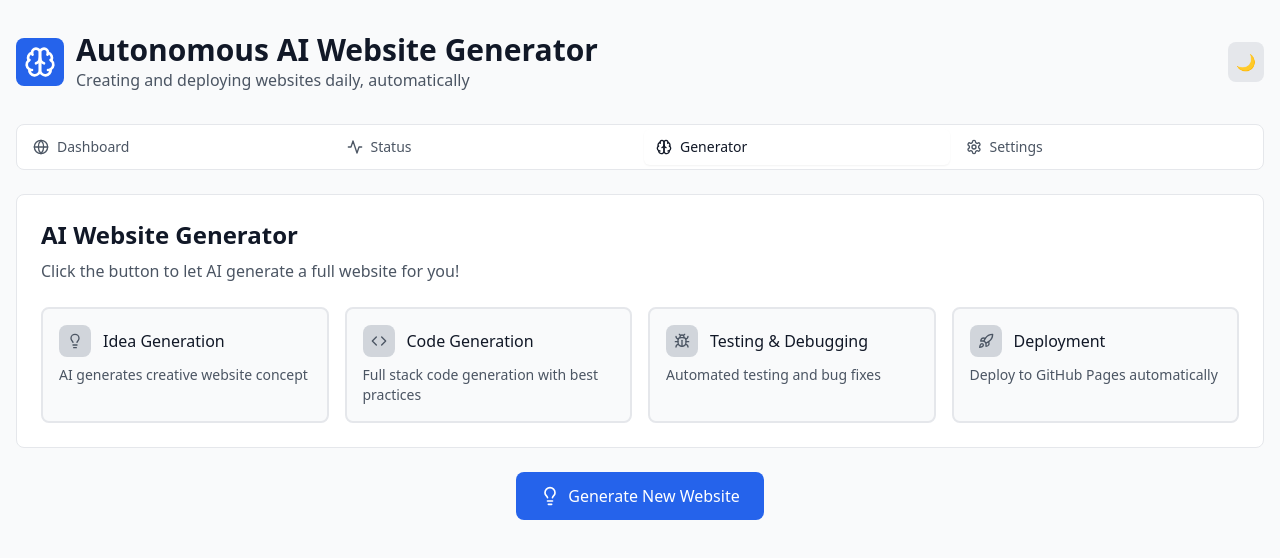
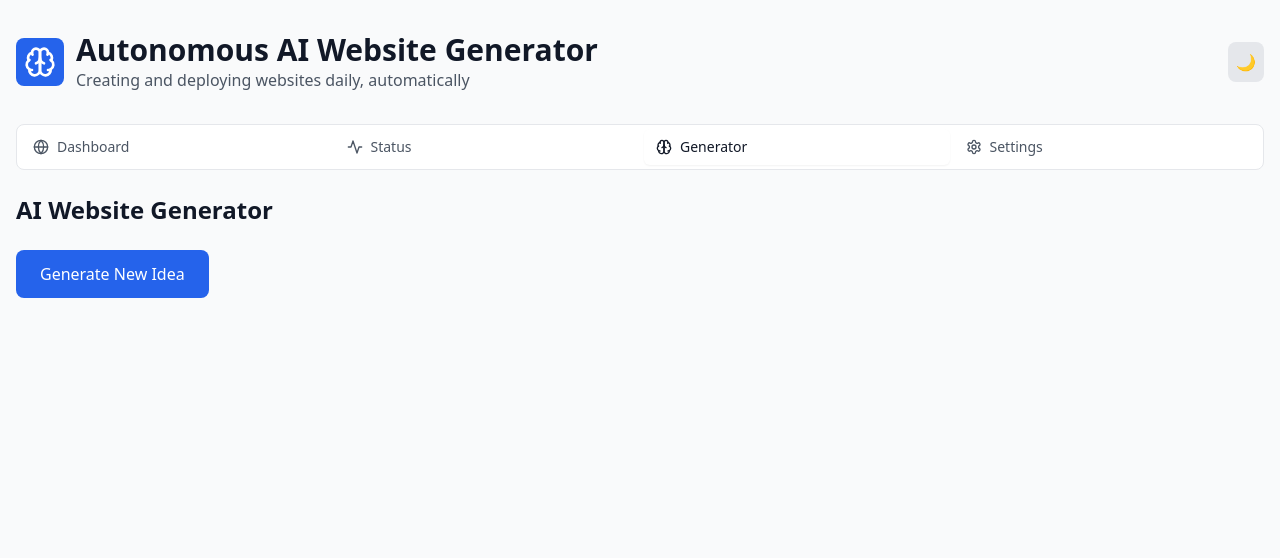
Before and after one commit to Saichakshukaki/Codemaker, a React (Vite) app: page / in a window 1280 px wide. Both pictures are taken after a click on the button "Generator". Shown: the top 558 px of the page. Built offline with nearby package versions, Linux system fonts and the light colour scheme.

Commit message:
Update WebsiteGenerator.tsx

```diff
--- a/src/components/WebsiteGenerator.tsx
+++ b/src/components/WebsiteGenerator.tsx
@@ -1,5 +1,5 @@
 import React, { useState } from 'react';
-import { Lightbulb, Code, Bug, Rocket, Github, ExternalLink } from 'lucide-react';
+import { Lightbulb, Github, ExternalLink } from 'lucide-react';
 
 interface WebsiteGeneratorProps {
   systemStatus: any;
@@ -7,126 +7,59 @@ interface WebsiteGeneratorProps {
 }
 
 export function WebsiteGenerator({ systemStatus, setSystemStatus }: WebsiteGeneratorProps) {
-  const [generationStep, setGenerationStep] = useState(0);
-  const [currentIdea, setCurrentIdea] = useState<any>(null);
   const [loading, setLoading] = useState(false);
+  const [result, setResult] = useState<any>(null);
 
-  const generateFromBackend = async () => {
+  const generateSite = async () => {
     setLoading(true);
-    setGenerationStep(1); // Step 1: Idea generation
-
-    try {
     const res = await fetch("https://codemaker-backend.onrender.com/generate", {
       method: "POST"
     });
     const data = await res.json();
-
-      setCurrentIdea({
-        name: data.idea,
-        description: "Generated by AI backend",
-        category: "random",
-        technologies: ["HTML", "CSS", "JavaScript"],
-        estimatedTime: "3 hours",
-        features: ["Ready to use", "Simple layout", "Interactive"],
-        files: data.files
-      });
-
-      setGenerationStep(4); // Jump to last step for demo purposes
-    } catch (error) {
-      alert("Error talking to backend: " + error);
-    }
-
+    setResult(data);
     setLoading(false);
   };
 
-  const steps = [
-    { id: 1, name: 'Idea Generation', icon: Lightbulb, description: 'AI generates creative website concept' },
-    { id: 2, name: 'Code Generation', icon: Code, description: 'Full stack code generation with best practices' },
-    { id: 3, name: 'Testing & Debugging', icon: Bug, description: 'Automated testing and bug fixes' },
-    { id: 4, name: 'Deployment', icon: Rocket, description: 'Deploy to GitHub Pages automatically' }
-  ];
-
   return (
     <div className="space-y-6">
-      <div className="bg-white dark:bg-gray-800 rounded-lg p-6 border border-gray-200 dark:border-gray-700">
-        <h2 className="text-2xl font-bold text-gray-900 dark:text-white mb-2">
+      <h2 className="text-2xl font-bold text-gray-900 dark:text-white">
         AI Website Generator
       </h2>
-        <p className="text-gray-600 dark:text-gray-400 mb-6">
-          Click the button to let AI generate a full website for you!
-        </p>
 
-        <div className="grid grid-cols-1 md:grid-cols-4 gap-4">
-          {steps.map((step) => (
-            <div key={step.id} className={`p-4 rounded-lg border-2 ${
-              generationStep >= step.id
-                ? 'border-blue-200 bg-blue-50 dark:border-blue-700 dark:bg-blue-900/20'
-                : 'border-gray-200 bg-gray-50 dark:border-gray-700 dark:bg-gray-800'
-            }`}>
-              <div className="flex items-center space-x-3 mb-2">
-                <div className={`p-2 rounded-lg ${
-                  generationStep >= step.id
-                    ? 'bg-blue-600 text-white'
-                    : 'bg-gray-300 text-gray-600 dark:bg-gray-600 dark:text-gray-300'
-                }`}>
-                  <step.icon className="w-4 h-4" />
-                </div>
-                <span className="font-medium text-gray-900 dark:text-white">{step.name}</span>
-              </div>
-              <p className="text-sm text-gray-600 dark:text-gray-400">{step.description}</p>
-            </div>
-          ))}
-        </div>
-      </div>
+      <button
+        onClick={generateSite}
+        disabled={loading}
+        className="px-6 py-3 bg-blue-600 text-white rounded-lg hover:bg-blue-700 transition"
+      >
+        {loading ? "Generating..." : "Generate New Idea"}
+      </button>
 
-      {/* Generated Idea Display */}
-      {currentIdea && (
-        <div className="bg-white dark:bg-gray-800 rounded-lg p-6 border border-gray-200 dark:border-gray-700">
-          <div className="flex items-center justify-between mb-4">
-            <h3 className="text-lg font-semibold text-gray-900 dark:text-white">
-              Generated Website: {currentIdea.name}
-            </h3>
-            <span className="px-3 py-1 bg-blue-100 text-blue-800 dark:bg-blue-900 dark:text-blue-200 rounded-full text-sm">
-              {currentIdea.category}
-            </span>
-          </div>
+      {result && (
+        <div className="p-4 border mt-6 rounded-lg bg-white dark:bg-gray-800">
+          <h3 className="text-xl font-semibold mb-2 text-gray-900 dark:text-white">{result.idea}</h3>
+          <p className="text-gray-600 dark:text-gray-400 mb-4">Files saved to GitHub repo in <code>/generated</code></p>
 
-          <p className="mb-4 text-gray-600 dark:text-gray-300">{currentIdea.description}</p>
-
-          <h4 className="text-md font-semibold text-gray-900 dark:text-white mb-1">Features:</h4>
-          <ul className="list-disc list-inside text-sm text-gray-600 dark:text-gray-400 mb-4">
-            {currentIdea.features.map((feature: string, index: number) => (
-              <li key={index}>{feature}</li>
-            ))}
-          </ul>
-
-          <pre className="text-xs bg-black text-white p-4 rounded mb-4 overflow-auto">
-            {JSON.stringify(currentIdea.files, null, 2)}
-          </pre>
-
-          <div className="flex space-x-2">
-            <button className="flex items-center space-x-2 px-4 py-2 bg-gray-100 dark:bg-gray-700 text-gray-700 dark:text-gray-300 rounded-lg hover:bg-gray-200 dark:hover:bg-gray-600 transition-colors">
+          <div className="flex space-x-4">
+            <a
+              href={`https://github.com/Saichakshukaki/Codemaker/tree/main/generated`}
+              className="flex items-center space-x-2 px-4 py-2 bg-gray-100 dark:bg-gray-700 text-gray-800 dark:text-gray-200 rounded hover:underline"
+              target="_blank"
+            >
               <Github className="w-4 h-4" />
               <span>View Code</span>
-            </button>
-            <button className="flex items-center space-x-2 px-4 py-2 bg-blue-600 text-white rounded-lg hover:bg-blue-700 transition-colors">
+            </a>
+
+            <a
+              href={`https://saichakshukaki.github.io/Codemaker/generated/index.html`}
+              className="flex items-center space-x-2 px-4 py-2 bg-blue-600 text-white rounded hover:bg-blue-700"
+              target="_blank"
+            >
               <ExternalLink className="w-4 h-4" />
               <span>Live Demo</span>
-            </button>
+            </a>
           </div>
         </div>
       )}
-
-      <div className="text-center">
-        <button
-          onClick={generateFromBackend}
-          disabled={loading}
-          className="inline-flex items-center space-x-2 px-6 py-3 bg-blue-600 text-white rounded-lg hover:bg-blue-700 focus:outline-none focus:ring-2 focus:ring-blue-500 focus:ring-offset-2 transition-colors"
-        >
-          <Lightbulb className="w-5 h-5" />
-          <span>{loading ? "Generating..." : "Generate New Website"}</span>
-        </button>
-      </div>
     </div>
   );
 }
```
Lines whose indentation alone changed are shown as unchanged.
